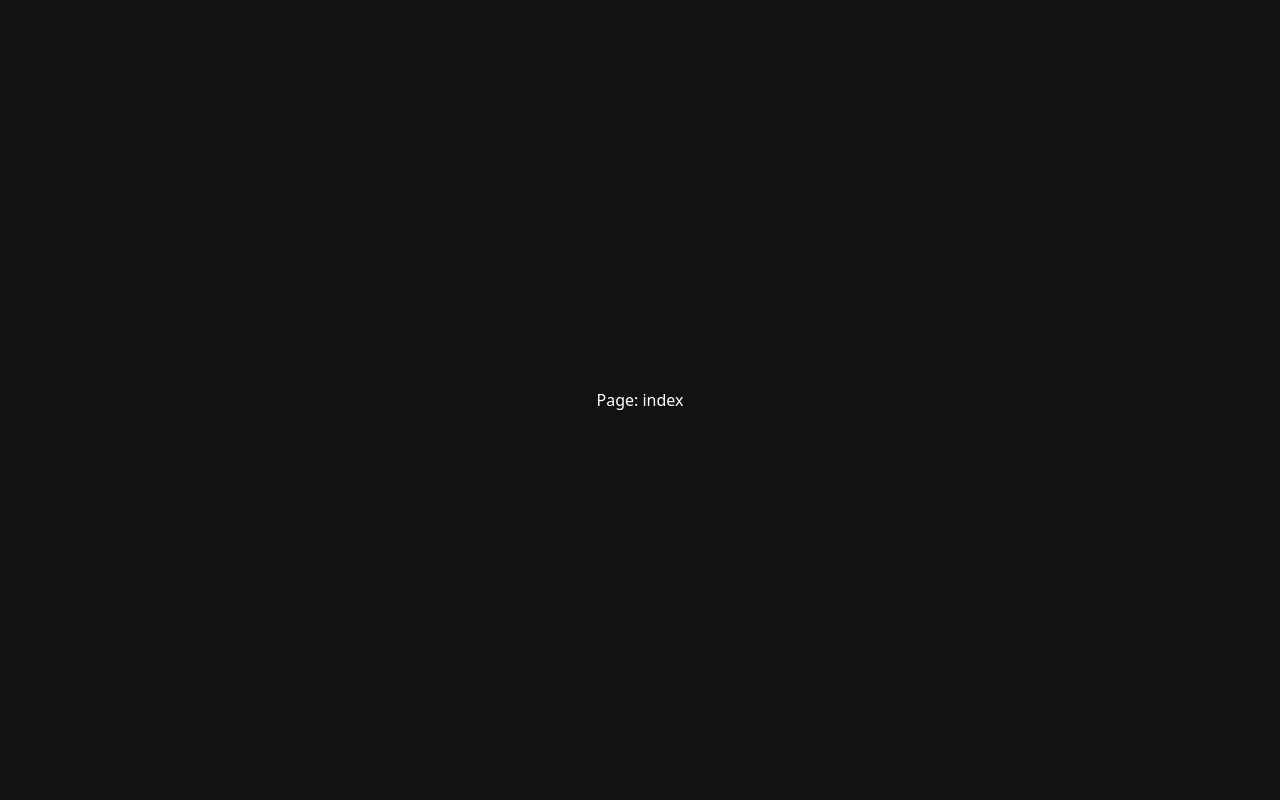
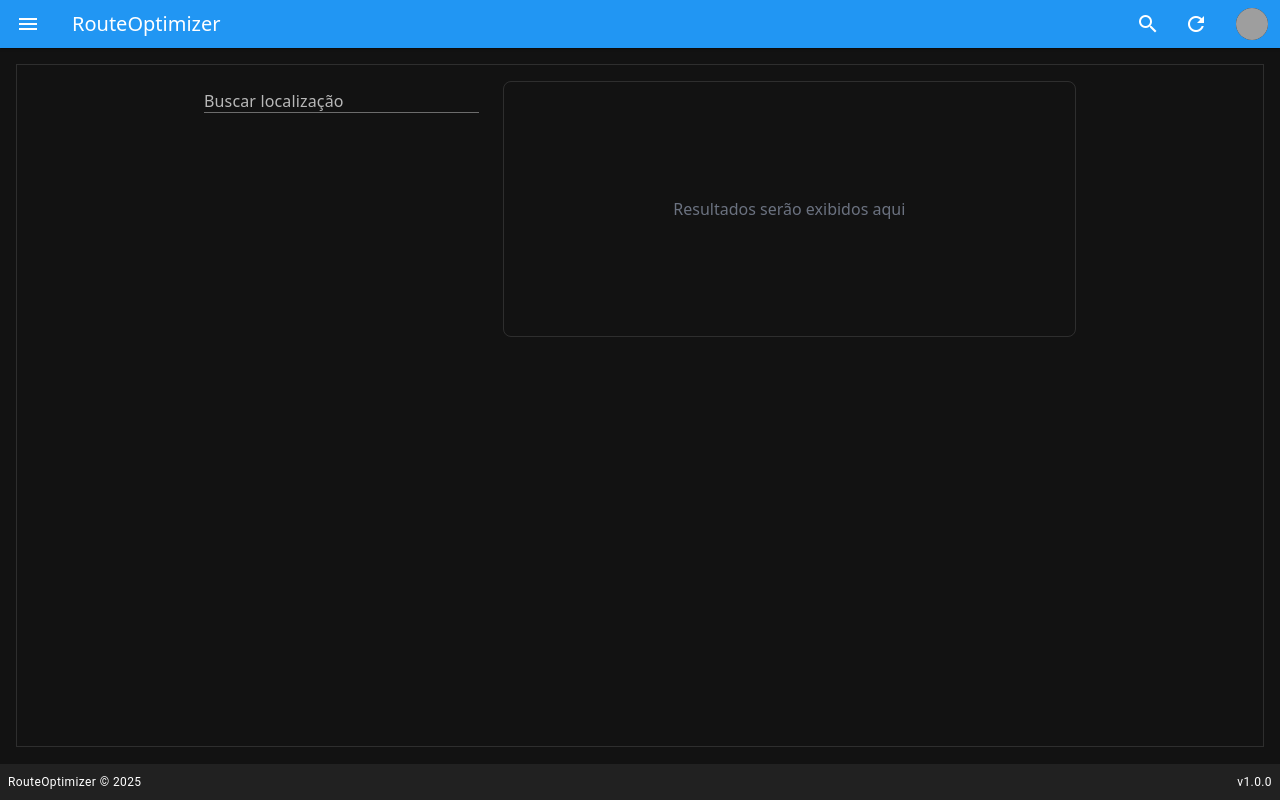
Before and after one commit to HanglessonDev/route-in, a Nuxt app: page / in a window 1280 px wide. Built offline with nearby package versions, Linux system fonts and the light colour scheme; grey boxes are pictures that could not be loaded.

Commit message:
feat: adiciona layout e funcionalidade de busca com autocomplete

```diff
--- a/app.vue
+++ b/app.vue
@@ -1,6 +1,8 @@
 <template>
   <div>
     <NuxtRouteAnnouncer />
-    <NuxtPage />
+    <NuxtLayout>
+      <NuxtPage />
+    </NuxtLayout>
   </div>
 </template>
--- /dev/null
+++ b/layouts/default.vue
@@ -0,0 +1,148 @@
+<script setup lang="ts">
+const drawer = ref(false);
+</script>
+
+<template>
+  <v-app>
+    <!-- App Bar -->
+    <v-app-bar color="primary" density="compact" elevation="1">
+      <v-app-bar-nav-icon @click="drawer = !drawer" />
+
+      <v-app-bar-title>RouteOptimizer</v-app-bar-title>
+
+      <v-spacer />
+
+      <v-btn icon>
+        <v-icon>mdi-magnify</v-icon>
+      </v-btn>
+
+      <v-btn icon>
+        <v-icon>mdi-refresh</v-icon>
+      </v-btn>
+
+      <v-btn icon class="ml-2">
+        <v-avatar size="32">
+          <v-img
+            src="https://randomuser.me/api/portraits/men/85.jpg"
+            alt="Avatar"
+          />
+        </v-avatar>
+      </v-btn>
+    </v-app-bar>
+
+    <!-- Navigation Drawer -->
+    <v-navigation-drawer v-model="drawer" app temporary>
+      <v-list-item
+        prepend-avatar="https://randomuser.me/api/portraits/men/85.jpg"
+        title="José Silva"
+        subtitle="Administrador"
+      />
+
+      <v-divider />
+
+      <v-list density="compact" nav>
+        <v-list-item
+          prepend-icon="mdi-view-dashboard"
+          title="Dashboard"
+          to="/"
+        />
+        <v-list-item
+          prepend-icon="mdi-map-marker-path"
+          title="Rotas"
+          to="/routes"
+        />
+        <v-list-item
+          prepend-icon="mdi-truck-delivery"
+          title="Entregas"
+          to="/deliveries"
+        />
+        <!-- Menu com submenu para Clientes -->
+        <v-list-group>
+          <template #activator="{ props }">
+            <v-list-item
+              v-bind="props"
+              prepend-icon="mdi-account-group"
+              title="Clientes"
+            />
+          </template>
+
+          <v-list-item
+            title="Cadastrar Cliente"
+            prepend-icon="mdi-account-plus"
+            to="/customers/register"
+          />
+
+          <v-list-item
+            title="Listar Clientes"
+            prepend-icon="mdi-format-list-bulleted"
+            to="/customers/list"
+          />
+
+          <v-list-item
+            title="Segmentação"
+            prepend-icon="mdi-chart-bubble"
+            to="/customers/segments"
+            class="pl-2"
+          />
+        </v-list-group>
+        <v-list-item
+          prepend-icon="mdi-account-hard-hat"
+          title="Entregadores"
+          to="/drivers"
+        />
+        <v-list-item
+          prepend-icon="mdi-chart-bar"
+          title="Relatórios"
+          to="/reports"
+        />
+        <v-list-group>
+          <template #activator="{ props }">
+            <v-list-item
+              v-bind="props"
+              prepend-icon="mdi-cog"
+              title="Configurações"
+            />
+          </template>
+
+          <v-list-item
+            title="Banco de Dados"
+            prepend-icon="mdi-database"
+            to="/settings/database"
+          />
+        </v-list-group>
+      </v-list>
+
+      <template #append>
+        <div class="pa-2">
+          <v-btn block color="error" prepend-icon="mdi-logout"> Sair </v-btn>
+        </div>
+      </template>
+    </v-navigation-drawer>
+
+    <!-- Main Content Area -->
+    <v-main>
+      <v-container fluid class="h-[calc(100svh-85px)]">
+        <!-- Este é o slot onde será renderizado o conteúdo das suas páginas -->
+        <slot />
+      </v-container>
+    </v-main>
+
+    <!-- Footer -->
+    <v-footer
+      app
+      class="d-flex flex-column flex-sm-row justify-space-between align-center pa-2"
+    >
+      <div class="text-caption">
+        RouteOptimizer &copy; {{ new Date().getFullYear() }}
+      </div>
+      <div class="text-caption">v1.0.0</div>
+    </v-footer>
+  </v-app>
+</template>
+
+<style scoped>
+/* Ajuste visual para os sub-itens */
+:deep(.v-list-group__items .v-list-item) {
+  padding-left: 0px;
+}
+</style>
--- a/pages/index.vue
+++ b/pages/index.vue
@@ -1,9 +1,152 @@
-<script setup lang="ts"></script>
+<!-- eslint-disable @typescript-eslint/no-explicit-any -->
+<script setup lang="ts">
+interface AutocompleteItem {
+  title: string;
+  // Add other properties you expect from the API
+  [key: string]: any;
+}
+
+const searchQuery = ref('');
+const searchResults = ref<AutocompleteItem[]>([]);
+const isLoading = ref(false);
+const error = ref<string | null>(null);
+
+// Debounce function with proper TypeScript typing
+function debounce<F extends (...args: any[]) => any>(
+  func: F,
+  delay: number
+): (...args: Parameters<F>) => void {
+  let timeoutId: ReturnType<typeof setTimeout>;
+  return (...args: Parameters<F>) => {
+    clearTimeout(timeoutId);
+    timeoutId = setTimeout(() => func(...args), delay);
+  };
+}
+
+async function fetchHereAutocomplete(
+  query: string
+): Promise<AutocompleteItem[]> {
+  if (!query.trim()) return [];
+
+  const endpoint = 'https://autocomplete.search.hereapi.com/v1/autocomplete';
+  // const bbox:-67.8970642,-10.0588034,-67.6898859,-9.8744635
+  const params = new URLSearchParams({
+    q: query,
+    limit: '5',
+    apiKey: useRuntimeConfig().public.hereApiKey,
+    // in: 'countryCode:BRA',
+    in: 'bbox:-67.8970642,-10.0588034,-67.6898859,-9.8744635',
+    lang: 'pt-BR',
+  });
+
+  try {
+    isLoading.value = true;
+    error.value = null;
+    const response = await fetch(`${endpoint}?${params}`);
+
+    if (!response.ok) {
+      throw new Error(`HTTP error! status: ${response.status}`);
+    }
+
+    const data = await response.json();
+    return data.items || [];
+  } catch (err) {
+    console.error('Error fetching autocomplete data:', err);
+    error.value = 'Failed to fetch suggestions. Please try again.';
+    return [];
+  } finally {
+    isLoading.value = false;
+  }
+}
+
+const debouncedSearch = debounce(async (query: string) => {
+  searchResults.value = await fetchHereAutocomplete(query);
+}, 500);
+
+watch(searchQuery, (newQuery) => {
+  if (newQuery) {
+    debouncedSearch(newQuery);
+  } else {
+    searchResults.value = [];
+  }
+});
+
+function selectItem(item: AutocompleteItem) {
+  searchQuery.value = item.title;
+  searchResults.value = [];
+  // You might want to do something else with the selected item
+}
+</script>
 
 <template>
-  <div class="flex flex-col items-center justify-center h-screen">
-    Page: index
+  <div
+    class="flex w-full h-full flex-col items-center justify-center p-4 border"
+  >
+    <VRow class="w-full max-w-4xl">
+      <VCol cols="12" md="6" lg="4">
+        <div class="relative">
+          <VForm @submit.prevent="">
+            <VTextField
+              v-model="searchQuery"
+              label="Buscar localização"
+              placeholder="Digite um endereço"
+              clearable
+              :loading="isLoading"
+              @update:model-value="debouncedSearch"
+            />
+          </VForm>
+
+          <!-- Suggestions dropdown -->
+          <VList
+            v-if="searchResults.length > 0"
+            class="absolute z-10 w-full mt-1 border rounded shadow-lg bg-white"
+          >
+            <VListItem
+              v-for="(item, index) in searchResults"
+              :key="index"
+              class="cursor-pointer hover:bg-gray-100"
+              @click="selectItem(item)"
+            >
+              <VListItemTitle>{{ item.title }}</VListItemTitle>
+              <!-- Add more item details if needed -->
+            </VListItem>
+          </VList>
+
+          <VAlert v-if="error" type="error" class="mt-2">
+            {{ error }}
+          </VAlert>
+        </div>
+      </VCol>
+      <VCol cols="12" md="6" lg="8">
+        <!-- Your map or other content will go here -->
+        <div
+          class="p-4 border rounded-lg h-64 flex items-center justify-center text-gray-500"
+        >
+          Resultados serão exibidos aqui
+        </div>
+      </VCol>
+    </VRow>
   </div>
 </template>
 
-<style scoped></style>
+<style scoped>
+.relative {
+  position: relative;
+}
+
+.absolute {
+  position: absolute;
+}
+
+.z-10 {
+  z-index: 10;
+}
+
+.cursor-pointer {
+  cursor: pointer;
+}
+
+.hover\:bg-gray-100:hover {
+  background-color: #f3f4f6;
+}
+</style>
--- /dev/null
+++ b/pages/settings/database.vue
@@ -0,0 +1,9 @@
+<script setup lang="ts"></script>
+
+<template>
+  <div>
+    Page: settings/database
+  </div>
+</template>
+
+<style scoped></style>
```
Also changed, not shown: 1 other file (tests, documents, lock files or other folders).
